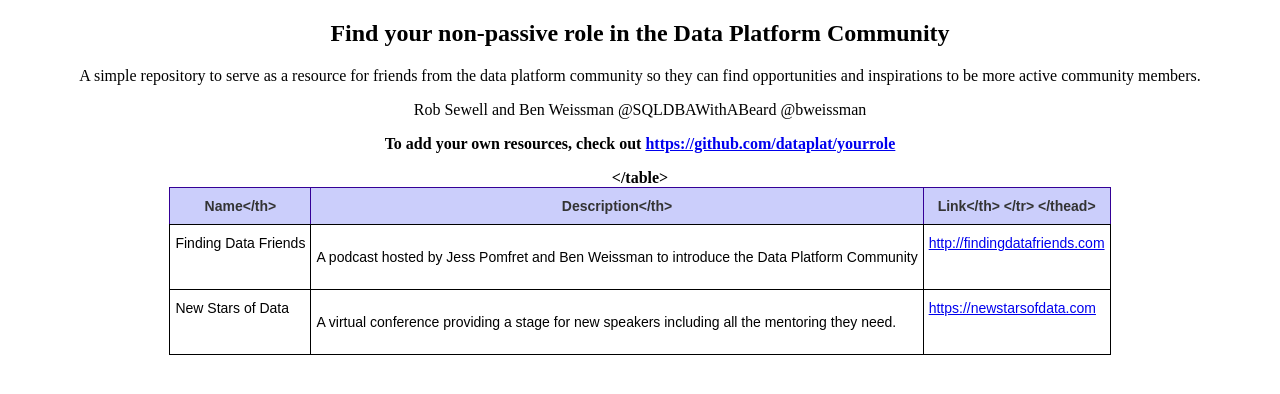
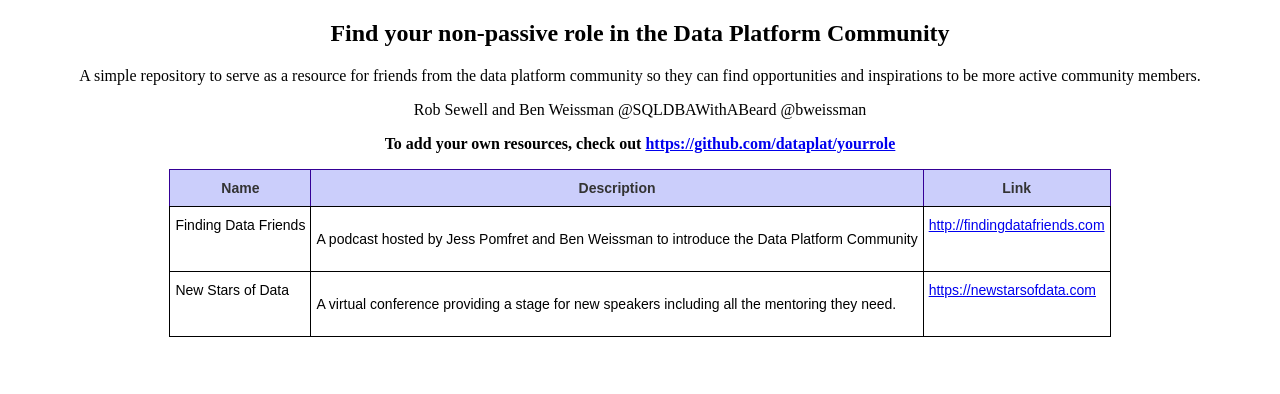
Before and after one commit to dataplat/yourrole, a Jekyll site: the page built from index.md, in a window 1280 px wide. Shown: the top 394 px of the page. Built offline with Jekyll 4.4.1, drawn with Linux system fonts in a browser that asks for light colours.

Commit message:
Update index.md

```diff
--- a/index.md
+++ b/index.md
@@ -15,9 +15,9 @@ title: What Do We Have
 <table class="tg">
 <thead>
   <tr>
-    <th class="tg-lhfm"><b>Name</th>
-    <th class="tg-lhfm"><b>Description</th>
-    <th class="tg-lhfm"><b>Link</th>
+    <th class="tg-lhfm"><b>Name</b></th>
+    <th class="tg-lhfm"><b>Description</b></th>
+    <th class="tg-lhfm"><b>Link</b></th>
   </tr>
 </thead>
 
```
